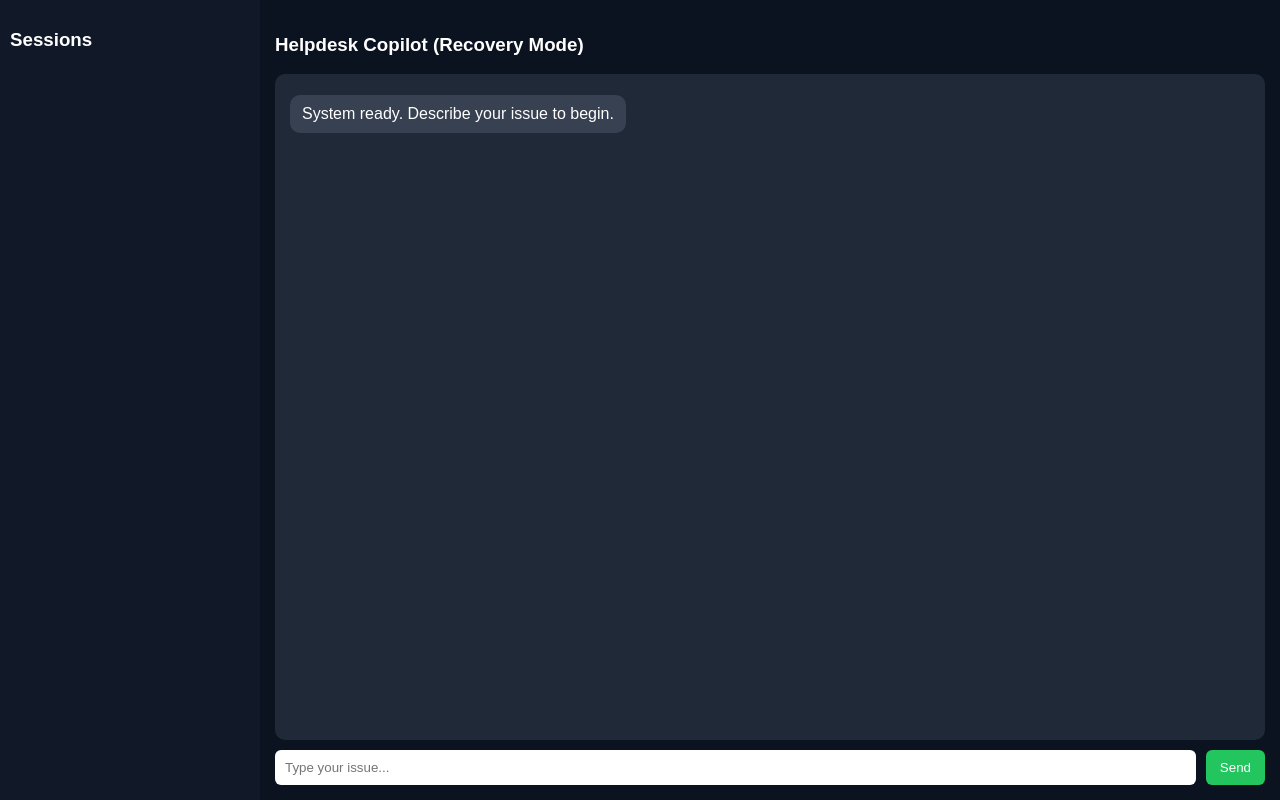
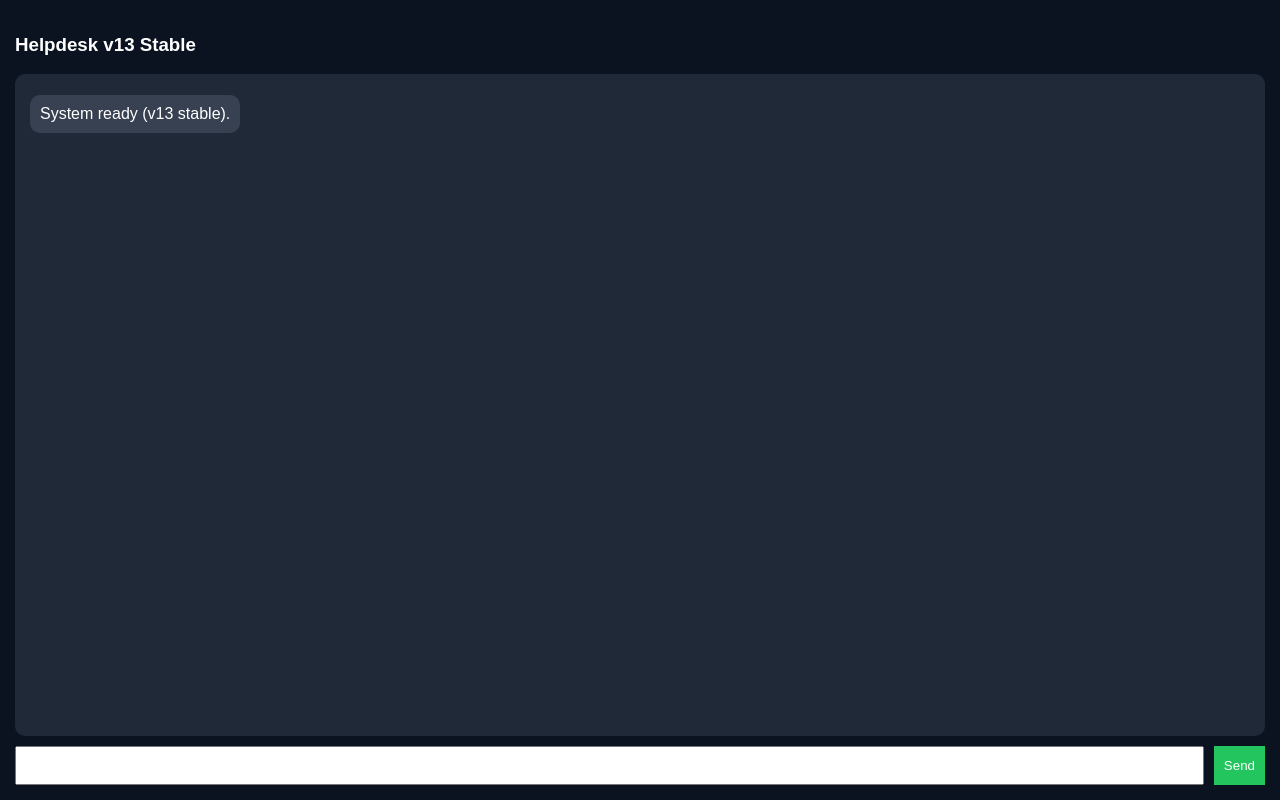
Before and after one commit to bgrider1984/it-ai-tool, a Flask app: page / in a window 1280 px wide. Run offline with Flask 3, Linux system fonts and the light colour scheme.

Commit message:
Update dashboard.html

```diff
--- a/templates/dashboard.html
+++ b/templates/dashboard.html
@@ -1,7 +1,7 @@
 <!DOCTYPE html>
 <html>
 <head>
-<title>Helpdesk Recovery UI</title>
+<title>Helpdesk v13 Stable</title>
 
 <style>
 body {
@@ -13,15 +13,6 @@ body {
     height:100vh;
 }
 
-/* SIDEBAR */
-.sidebar {
-    width:240px;
-    background:#111827;
-    padding:10px;
-    overflow-y:auto;
-}
-
-/* CHAT AREA */
 .main {
     flex:1;
     display:flex;
@@ -35,35 +26,24 @@ body {
     padding:15px;
     border-radius:10px;
     overflow-y:auto;
-
     display:flex;
     flex-direction:column;
 }
 
-/* CHAT BUBBLES (SAFE + FIXED WIDTH) */
 .msg {
     display:inline-block;
     max-width:65%;
     width:fit-content;
-    padding:10px 12px;
+    padding:10px;
     border-radius:10px;
     margin:6px 0;
     white-space:pre-wrap;
-    word-wrap:break-word;
 }
 
-.user {
-    background:#2563eb;
-    align-self:flex-end;
-}
+.user { background:#2563eb; align-self:flex-end; }
+.bot { background:#374151; align-self:flex-start; }
 
-.bot {
-    background:#374151;
-    align-self:flex-start;
-}
-
-/* INPUT */
-.input-area {
+.input {
     display:flex;
     gap:10px;
     margin-top:10px;
@@ -72,127 +52,87 @@ body {
 input {
     flex:1;
     padding:10px;
-    border:none;
-    border-radius:6px;
-    outline:none;
 }
 
 button {
-    padding:10px 14px;
-    border:none;
-    border-radius:6px;
+    padding:10px;
     background:#22c55e;
     color:white;
-    cursor:pointer;
-}
-
-/* SESSION LIST */
-.session {
-    background:#1f2937;
-    padding:8px;
-    margin:6px 0;
-    border-radius:6px;
-    cursor:pointer;
+    border:none;
 }
 </style>
 </head>
 
 <body>
 
-<div class="sidebar">
-    <h3>Sessions</h3>
-    <div id="sessions"></div>
-</div>
-
 <div class="main">
 
-    <h3>Helpdesk Copilot (Recovery Mode)</h3>
+<h3>Helpdesk v13 Stable</h3>
 
 <div id="chat" class="chat"></div>
 
-    <div class="input-area">
-        <input id="input" placeholder="Type your issue..." />
-        <button id="sendBtn">Send</button>
+<div class="input">
+    <input id="input">
+    <button onclick="send()">Send</button>
 </div>
 
 </div>
 
 <script>
-(function () {
 
-    // ----------------------------
-    // SAFE INIT (PREVENT WHITE SCREEN)
-    // ----------------------------
 const chat = document.getElementById("chat");
 const input = document.getElementById("input");
-    const sendBtn = document.getElementById("sendBtn");
-    const sessionsBox = document.getElementById("sessions");
 
-    if (!chat || !input || !sendBtn) {
-        console.error("Missing critical DOM elements");
-        document.body.innerHTML = "<h2 style='color:white;padding:20px'>UI failed to load (missing elements)</h2>";
-        return;
+function add(text,type){
+    const d=document.createElement("div");
+    d.className="msg "+type;
+    d.textContent=text;
+    chat.appendChild(d);
+    chat.scrollTop=chat.scrollHeight;
 }
 
-    // ----------------------------
-    // ADD MESSAGE
-    // ----------------------------
-    function add(text, type) {
-        const div = document.createElement("div");
-        div.className = "msg " + type;
-        div.textContent = text;
-
-        chat.appendChild(div);
-        chat.scrollTop = chat.scrollHeight;
-    }
-
-    // ----------------------------
-    // SEND MESSAGE
-    // ----------------------------
-    async function send() {
+async function send(){
 
     const msg = input.value.trim();
-        if (!msg) return;
+    if(!msg) return;
 
-        add(msg, "user");
-        input.value = "";
+    add(msg,"user");
+    input.value="";
 
     try {
-            const res = await fetch("/ask", {
-                method: "POST",
-                headers: { "Content-Type": "application/json" },
-                body: JSON.stringify({ message: msg })
+
+        const res = await fetch("/ask",{
+            method:"POST",
+            headers:{"Content-Type":"application/json"},
+            body:JSON.stringify({message:msg})
         });
 
         const data = await res.json();
 
-            add(data.response || "No response from server", "bot");
+        // SAFE GUARDS (CRITICAL)
+        if(!data || !data.response){
+            add("⚠ No response received","bot");
+            return;
+        }
 
-        } catch (err) {
-            console.error(err);
-            add("⚠ Server error or connection issue", "bot");
+        add(data.response,"bot");
+
+        console.log("DEBUG:", data.debug);
+
+    } catch (e) {
+        add("⚠ Network error","bot");
     }
 }
 
-    // ----------------------------
-    // EVENT HANDLERS (ROBUST)
-    // ----------------------------
-
-    sendBtn.addEventListener("click", send);
-
-    input.addEventListener("keydown", function (e) {
-        if (e.key === "Enter") {
+input.addEventListener("keydown",(e)=>{
+    if(e.key==="Enter"){
         e.preventDefault();
         send();
     }
 });
 
-    // ----------------------------
-    // INITIAL MESSAGE
-    // ----------------------------
-    add("System ready. Describe your issue to begin.", "bot");
+add("System ready (v13 stable).","bot");
 
-})();
 </script>
 
 </body>
```
Lines whose indentation alone changed are shown as unchanged.
